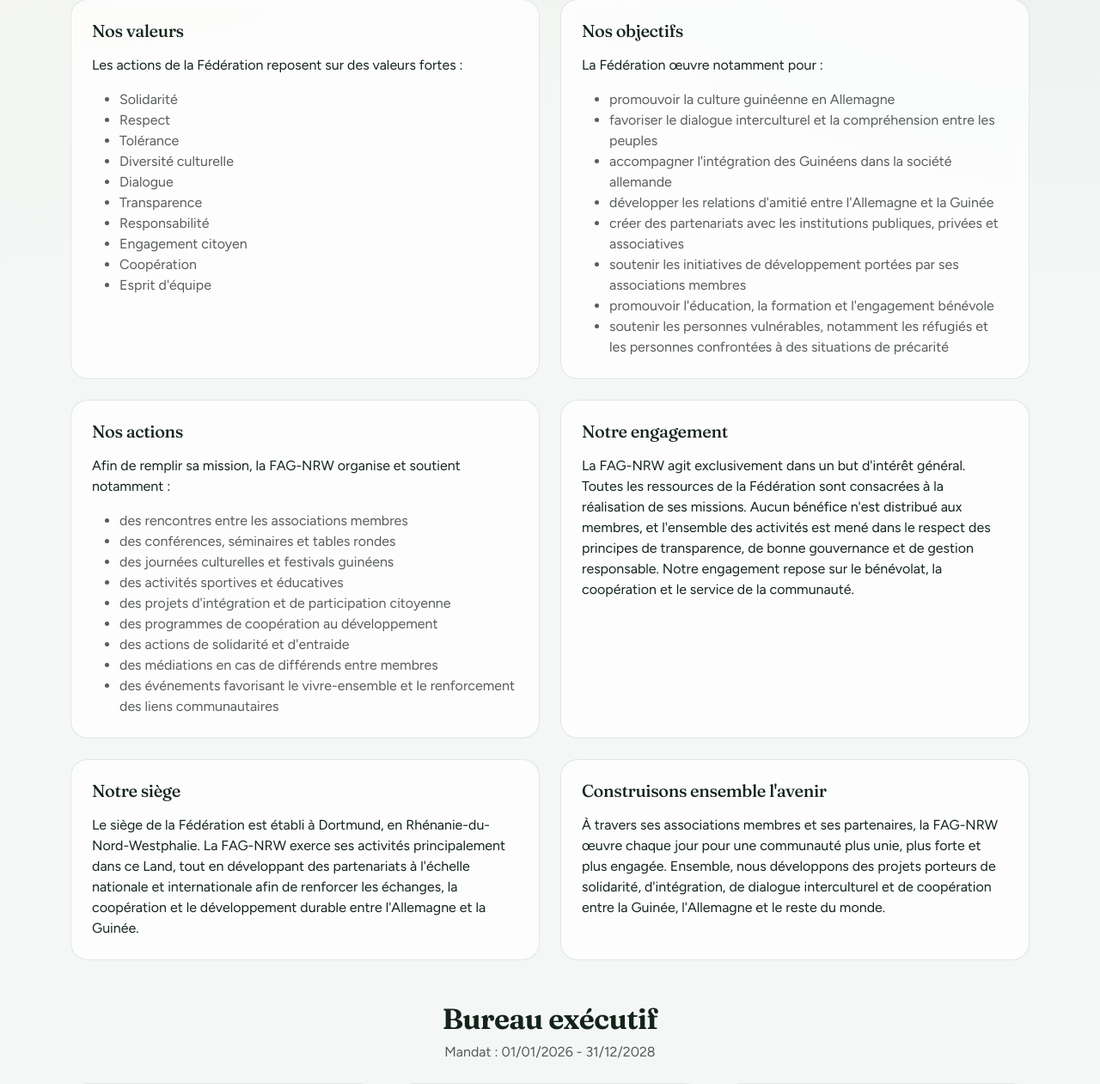
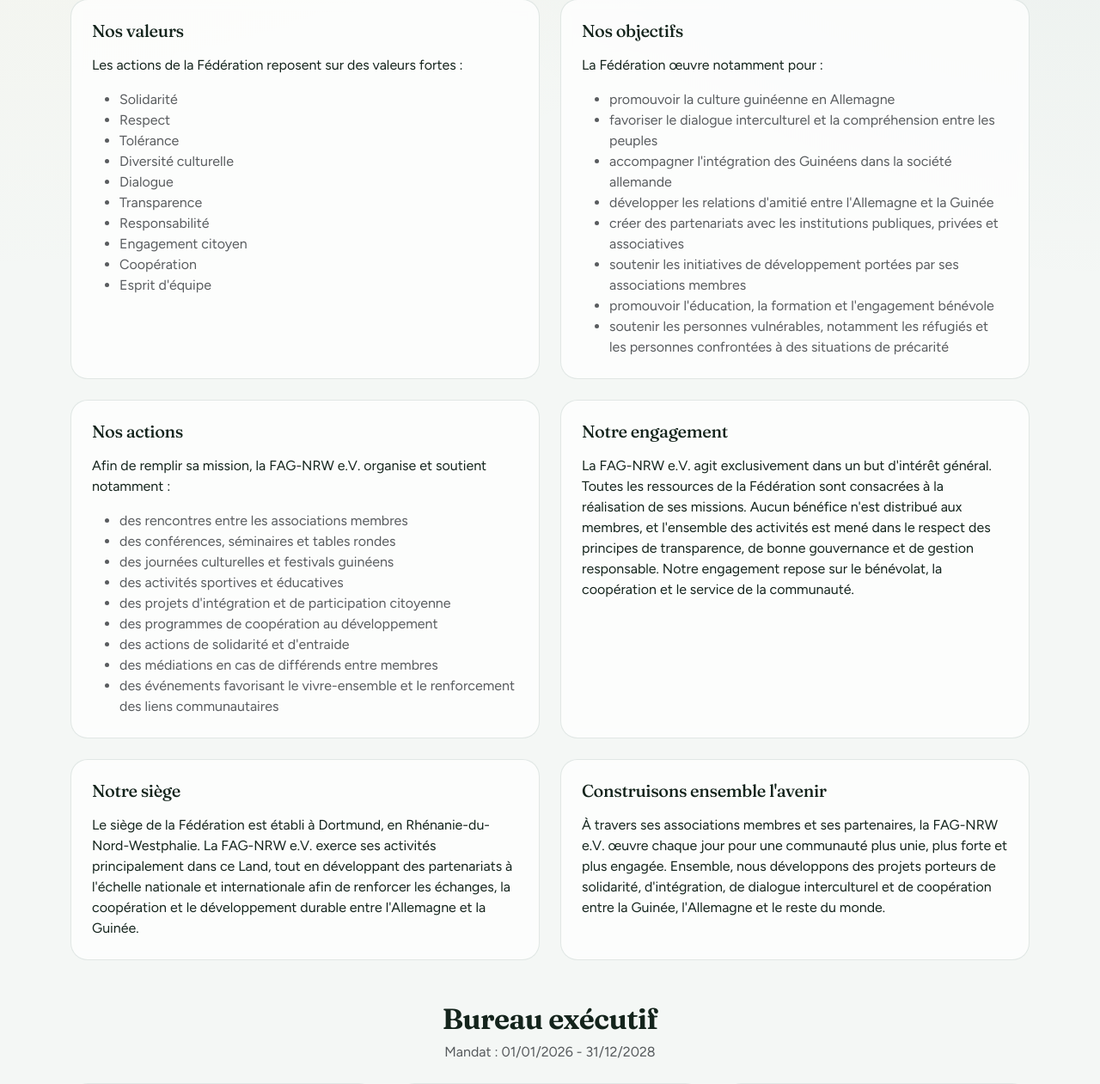
Before and after one commit to Barry-22491/fag, a Django app: page /fr/a-propos/ in a window 1280 px wide. Shown: the part 972-2233 px from the top of the page at 86% size. Run offline with Django 5.2, Linux system fonts and the light colour scheme; data comes from the database, SQL or seed files in the repository.

Commit message:
Correction des mentions de la FAG-NRW en ajoutant "e.V." dans le contenu de la page "À propos" pour une précision juridique. Mise à jour des traductions en anglais et en allemand pour refléter ces changements.

```diff
--- a/gestion/templates/public/about.html
+++ b/gestion/templates/public/about.html
@@ -22,8 +22,7 @@
         Créée pour fédérer les initiatives de la communauté guinéenne, la Fédération représente les intérêts de ses membres,
         coordonne leurs actions et favorise la coopération entre les associations, les institutions publiques,
         les organisations de la société civile et les partenaires internationaux.
-        Indépendante, apolitique et à but non lucratif, la FAG-NRW agit dans le respect des lois de la République fédérale d'Allemagne
-        et des valeurs de solidarité, de diversité, de respect mutuel et d'intérêt général.
+        Indépendante, apolitique et à but non lucratif, la FAG-NRW e.V. agit dans le respect des lois de la République fédérale d'Allemagne, de la loi allemande sur les associations et des valeurs de solidarité, de diversité, de respect mutuel et d'intérêt général.
         {% endblocktrans %}
       </p>
     </div>
@@ -46,7 +45,7 @@
       <div class="col-md-6">
         <div class="public-panel h-100">
           <h2 class="h5 mb-3">{% trans "Notre mission" %}</h2>
-          <h3 class="h6 mb-3">{% trans "La FAG-NRW a pour mission de :" %}</h3>
+          <h3 class="h6 mb-3">{% trans "La FAG-NRW e.V. a pour mission de :" %}</h3>
           <ul class="text-muted mb-0">
             <li>{% trans "fédérer les associations guinéennes de Rhénanie-du-Nord-Westphalie" %}</li>
             <li>{% trans "représenter leurs intérêts auprès des institutions allemandes et des partenaires" %}</li>
@@ -97,7 +96,7 @@
       <div class="col-md-6">
         <div class="public-panel h-100">
           <h2 class="h5 mb-3">{% trans "Nos actions" %}</h2>
-          <p>{% trans "Afin de remplir sa mission, la FAG-NRW organise et soutient notamment :" %}</p>
+          <p>{% trans "Afin de remplir sa mission, la FAG-NRW e.V. organise et soutient notamment :" %}</p>
           <ul class="text-muted mb-0">
             <li>{% trans "des rencontres entre les associations membres" %}</li>
             <li>{% trans "des conférences, séminaires et tables rondes" %}</li>
@@ -117,7 +116,7 @@
           <h2 class="h5 mb-3">{% trans "Notre engagement" %}</h2>
           <p class="mb-0">
             {% blocktrans trimmed %}
-            La FAG-NRW agit exclusivement dans un but d'intérêt général.
+            La FAG-NRW e.V. agit exclusivement dans un but d'intérêt général.
             Toutes les ressources de la Fédération sont consacrées à la réalisation de ses missions.
             Aucun bénéfice n'est distribué aux membres, et l'ensemble des activités est mené
             dans le respect des principes de transparence, de bonne gouvernance et de gestion responsable.
@@ -133,7 +132,7 @@
           <p class="mb-0">
             {% blocktrans trimmed %}
             Le siège de la Fédération est établi à Dortmund, en Rhénanie-du-Nord-Westphalie.
-            La FAG-NRW exerce ses activités principalement dans ce Land, tout en développant des partenariats
+            La FAG-NRW e.V. exerce ses activités principalement dans ce Land, tout en développant des partenariats
             à l'échelle nationale et internationale afin de renforcer les échanges,
             la coopération et le développement durable entre l'Allemagne et la Guinée.
             {% endblocktrans %}
@@ -146,7 +145,7 @@
           <h2 class="h5 mb-3">{% trans "Construisons ensemble l'avenir" %}</h2>
           <p class="mb-0">
             {% blocktrans trimmed %}
-            À travers ses associations membres et ses partenaires, la FAG-NRW œuvre chaque jour
+            À travers ses associations membres et ses partenaires, la FAG-NRW e.V. œuvre chaque jour
             pour une communauté plus unie, plus forte et plus engagée.
             Ensemble, nous développons des projets porteurs de solidarité,
             d'intégration, de dialogue interculturel et de coopération
```
Also changed, not shown: locale/de/LC_MESSAGES/django.po, locale/en/LC_MESSAGES/django.po.
